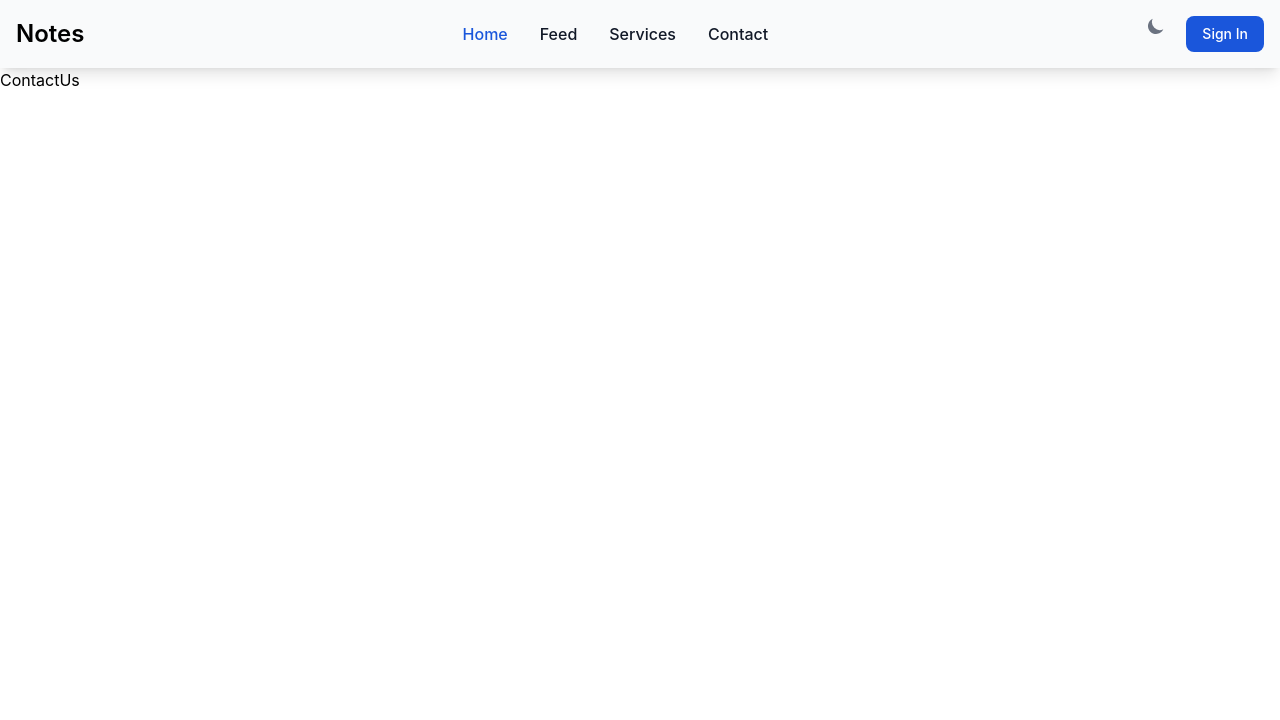
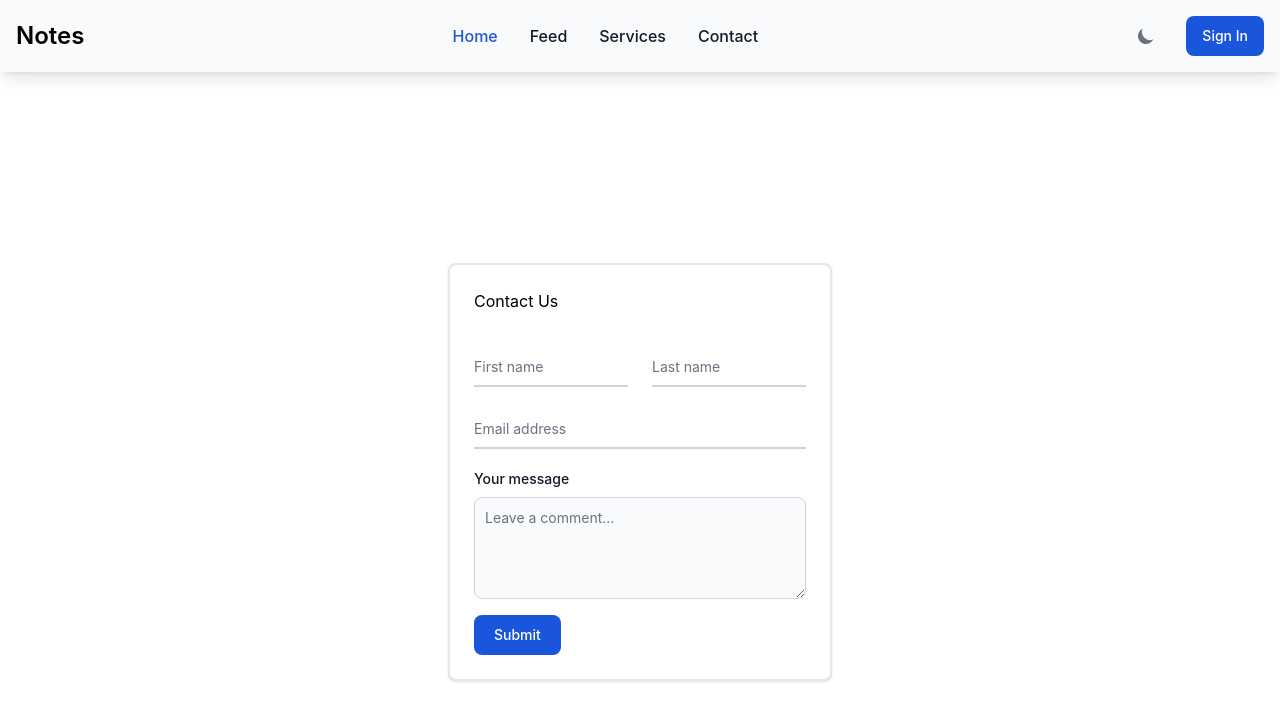
Before and after one commit to prince-111/Authentication, a React (Vite) app in the folder client/: page /contactUs in a window 1280 px wide. Shown: the top 720 px of the page. Built offline with nearby package versions, Linux system fonts and the light colour scheme.

Commit message:
modify ui of contact us

```diff
--- a/client/src/pages/ContactUs.jsx
+++ b/client/src/pages/ContactUs.jsx
@@ -1,8 +1,86 @@
-
 const ContactUs = () => {
   return (
-    <div>ContactUs</div>
-  )
-}
+    <>
+      <div className="grid place-content-center w-full h-screen">
+        <div className="grid place-items-center max-w-sm p-6 bg-white border-2 border-gray-200 rounded-lg shadow hover:bg-gray-100 dark:bg-gray-800 dark:border-gray-700 dark:hover:bg-gray-700">
+          <form>
+            <div className="mb-8">Contact Us</div>
+            <div className="grid md:grid-cols-2 md:gap-6">
+              <div className="relative z-0 mb-5 group">
+                <input
+                  type="text"
+                  name="floating_first_name"
+                  id="floating_first_name"
+                  className="block py-2.5 px-0 w-full text-sm text-gray-900 bg-transparent border-0 border-b-2 border-gray-300 appearance-none dark:text-white dark:border-gray-600 dark:focus:border-blue-500 focus:outline-none focus:ring-0 focus:border-blue-600 peer"
+                  placeholder=" "
+                  required
+                />
+                <label
+                  htmlFor="floating_first_name"
+                  className="peer-focus:font-medium absolute text-sm text-gray-500 dark:text-gray-400 duration-300 transform -translate-y-6 scale-75 top-3 -z-10 origin-[0] peer-focus:start-0 rtl:peer-focus:translate-x-1/4 peer-focus:text-blue-600 peer-focus:dark:text-blue-500 peer-placeholder-shown:scale-100 peer-placeholder-shown:translate-y-0 peer-focus:scale-75 peer-focus:-translate-y-6"
+                >
+                  First name
+                </label>
+              </div>
+              <div className="relative z-0 w-full mb-5 group">
+                <input
+                  type="text"
+                  name="floating_last_name"
+                  id="floating_last_name"
+                  className="block py-2.5 px-0 w-full text-sm text-gray-900 bg-transparent border-0 border-b-2 border-gray-300 appearance-none dark:text-white dark:border-gray-600 dark:focus:border-blue-500 focus:outline-none focus:ring-0 focus:border-blue-600 peer"
+                  placeholder=" "
+                  required
+                />
+                <label
+                  htmlFor="floating_last_name"
+                  className="peer-focus:font-medium absolute text-sm text-gray-500 dark:text-gray-400 duration-300 transform -translate-y-6 scale-75 top-3 -z-10 origin-[0] peer-focus:start-0 rtl:peer-focus:translate-x-1/4 peer-focus:text-blue-600 peer-focus:dark:text-blue-500 peer-placeholder-shown:scale-100 peer-placeholder-shown:translate-y-0 peer-focus:scale-75 peer-focus:-translate-y-6"
+                >
+                  Last name
+                </label>
+              </div>
+            </div>
+            <div className="relative z-0 w-full mb-5 group">
+              <input
+                type="email"
+                name="floating_email"
+                id="floating_email"
+                className="block py-2.5 px-0 w-full text-sm text-gray-900 bg-transparent border-0 border-b-2 border-gray-300 appearance-none dark:text-white dark:border-gray-600 dark:focus:border-blue-500 focus:outline-none focus:ring-0 focus:border-blue-600 peer"
+                placeholder=" "
+                required
+              />
+              <label
+                htmlFor="floating_email"
+                className="peer-focus:font-medium absolute text-sm text-gray-500 dark:text-gray-400 duration-300 transform -translate-y-6 scale-75 top-3 -z-10 origin-[0] peer-focus:start-0 rtl:peer-focus:translate-x-1/4 rtl:peer-focus:left-auto peer-focus:text-blue-600 peer-focus:dark:text-blue-500 peer-placeholder-shown:scale-100 peer-placeholder-shown:translate-y-0 peer-focus:scale-75 peer-focus:-translate-y-6"
+              >
+                Email address
+              </label>
+            </div>
+            <div className="mb-4">
+              <label
+                htmlFor="message"
+                className="block mb-2 text-sm font-medium text-gray-900 dark:text-white"
+              >
+                Your message
+              </label>
+              <textarea
+                id="message"
+                rows="4"
+                className="block p-2.5 w-full text-sm text-gray-900 bg-gray-50 rounded-lg border border-gray-300 focus:ring-blue-500 focus:border-blue-500 dark:bg-gray-700 dark:border-gray-600 dark:placeholder-gray-400 dark:text-white dark:focus:ring-blue-500 dark:focus:border-blue-500"
+                placeholder="Leave a comment..."
+              ></textarea>
+            </div>
 
-export default ContactUs
+            <button
+              type="submit"
+              className="text-white bg-blue-700 hover:bg-blue-800 focus:ring-4 focus:outline-none focus:ring-blue-300 font-medium rounded-lg text-sm w-full sm:w-auto px-5 py-2.5 text-center dark:bg-blue-600 dark:hover:bg-blue-700 dark:focus:ring-blue-800"
+            >
+              Submit
+            </button>
+          </form>
+        </div>{" "}
+      </div>
+    </>
+  );
+};
+
+export default ContactUs;
```
